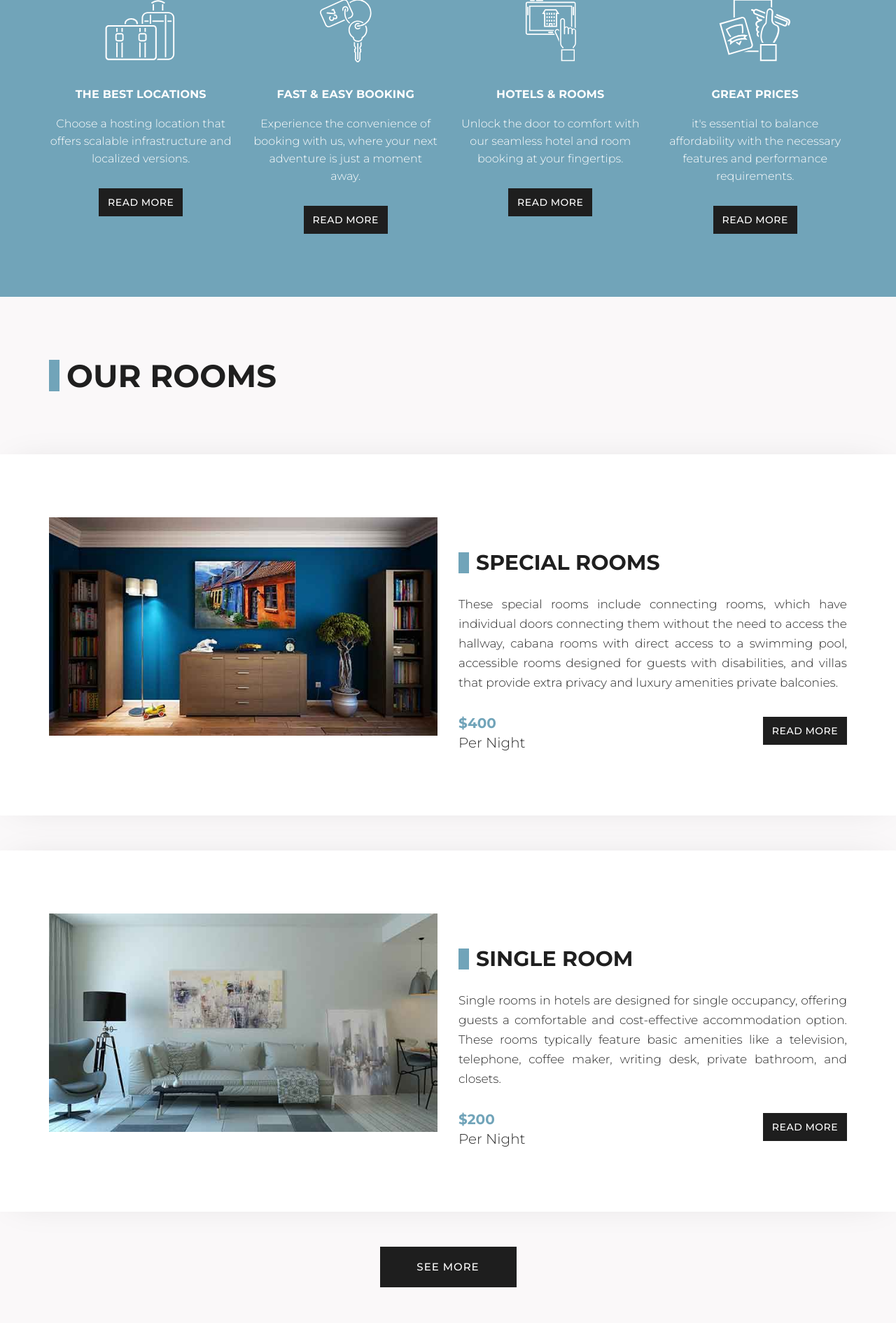
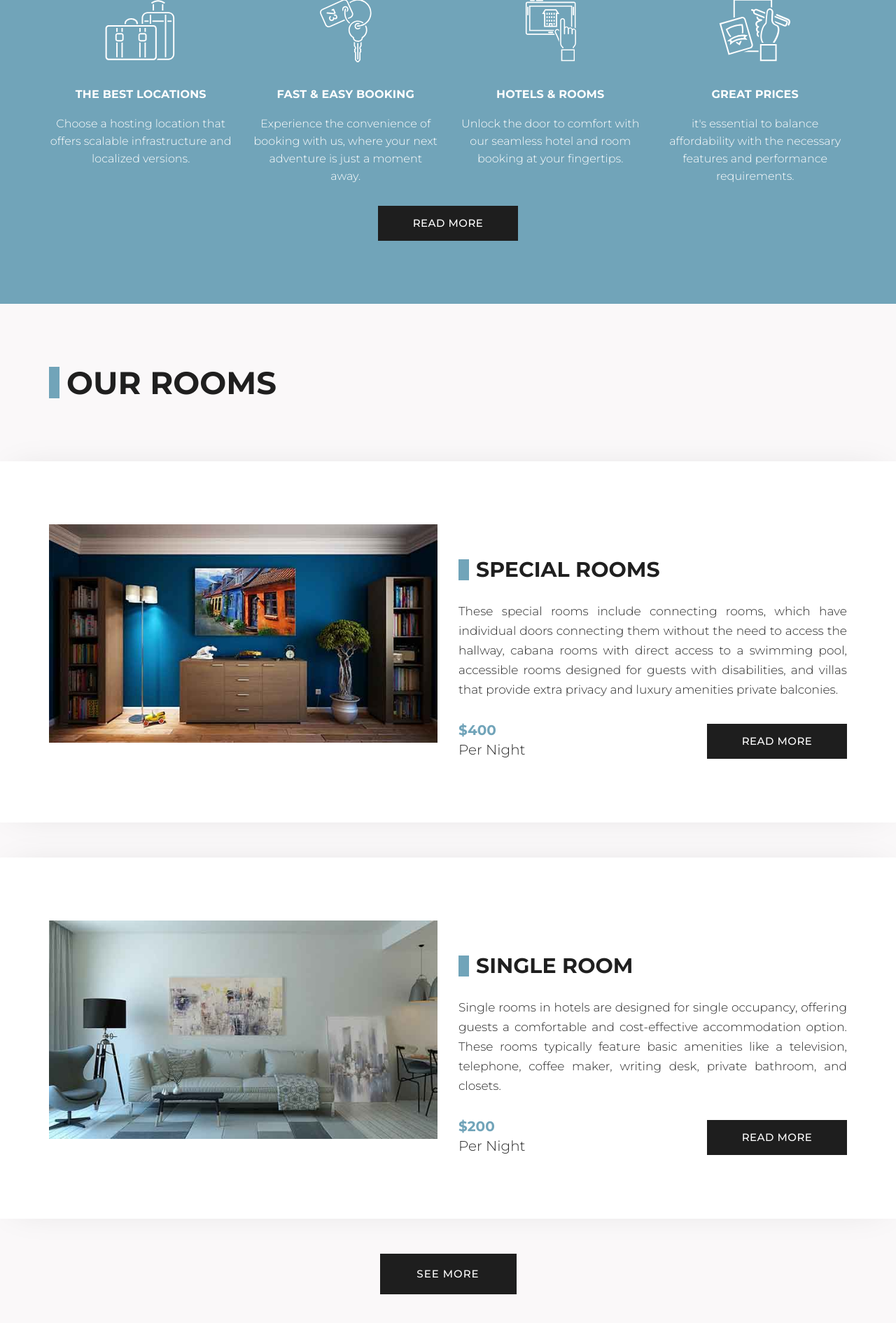
Before and after one commit to Gautam27021909/Hotel-Booking-system, a Django app: page / in a window 1280 px wide; the page is wider, and only the part inside the window is pictured. Shown: the part 1574-3464 px from the top of that part at 70% size. Run offline with Django 5.2, Linux system fonts and the light colour scheme; some libraries are stand-ins or nearby versions; some web fonts are replaced.

Commit message:
update code

```diff
--- a/hotel/management/static/style.css
+++ b/hotel/management/static/style.css
@@ -780,10 +780,10 @@ a:focus {
 }
 
 .small_read_more .main_btn {
-     width: 120px;
-     height: 40px;
-     line-height: 40px;
-     font-size: 14px;
+     width: 200px;
+     height: 50px;
+     line-height: 50px;
+     font-size: 15px;
      letter-spacing: 0.5px;
 }
 
--- a/hotel/management/templates/index.html
+++ b/hotel/management/templates/index.html
@@ -240,9 +240,7 @@
                            <div class="full cont_blog white_fonts text-align_center">
                               <p>Choose a hosting location that offers scalable infrastructure and localized versions.</p>
                            </div>
-                           <div class="full center small_read_more">
-                              <a class="main_btn" href={% url "error" %}>Read More</a>
-                           </div>
+
                         </div>
                      </div>
                      <div class="col-md-6 col-lg-3">
@@ -306,9 +304,7 @@
                            <div class="full cont_blog white_fonts text-align_center">
                               <p>Experience the convenience of booking with us, where your next adventure is just a moment away.</p>
                            </div>
-                           <div class="full center small_read_more">
-                              <a class="main_btn" href={% url "error" %}>Read More</a>
-                           </div>
+
                         </div>
                      </div>
                      <div class="col-md-6 col-lg-3">
@@ -365,9 +361,7 @@
                            <div class="full cont_blog white_fonts text-align_center">
                               <p>Unlock the door to comfort with our seamless hotel and room booking at your fingertips.</p>
                            </div>
-                           <div class="full center small_read_more">
-                              <a class="main_btn" href={% url "error" %}>Read More</a>
-                           </div>
+
                         </div>
                      </div>
                      <div class="col-md-6 col-lg-3">
@@ -425,12 +419,13 @@
                            <div class="full cont_blog white_fonts text-align_center">
                               <p>it's essential to balance affordability with the necessary features and performance requirements.</p>
                            </div>
-                           <div class="full center small_read_more">
-                              <a class="main_btn" href={% url "error" %}>Read More</a>
-                           </div>
+
                         </div>
                      </div>
                   </div>
+               </div>
+               <div class="full center small_read_more">
+                  <a class="main_btn" href={% url "service" %}>Read More</a>
                </div>
             </div>
          </div>
```
